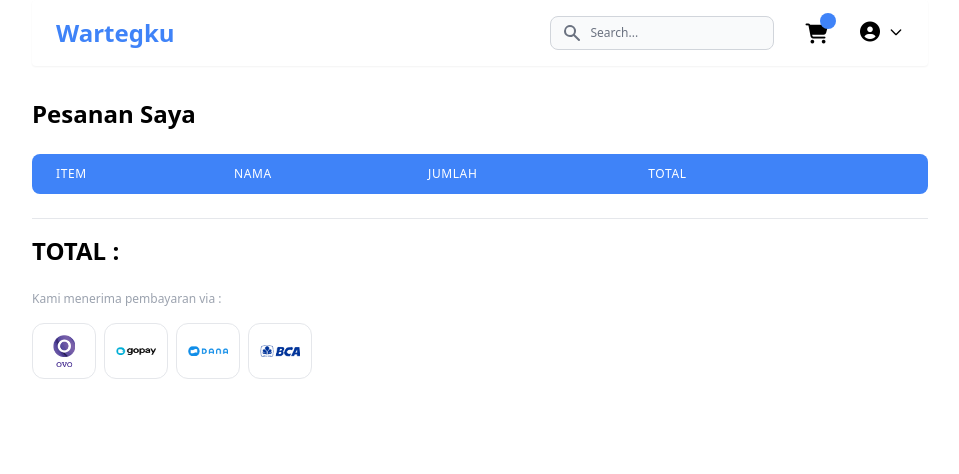
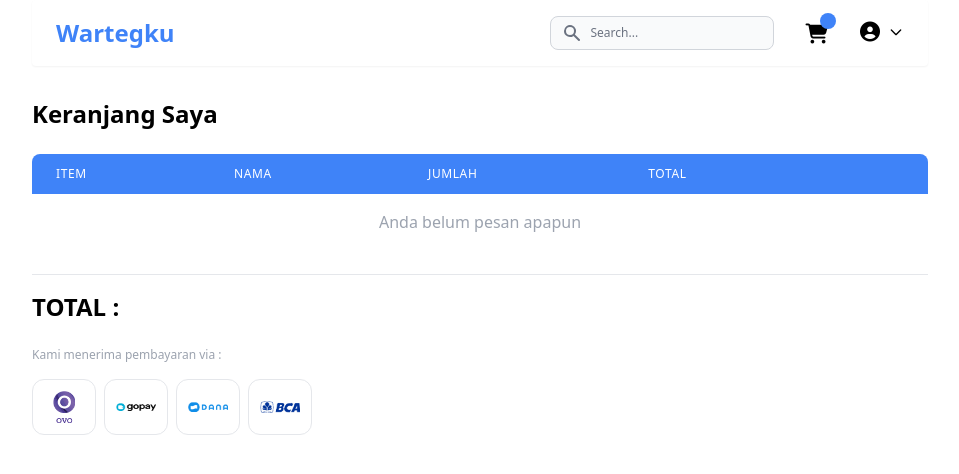
Before and after one commit to adamrayw/Wartegku, a React (Create React App) app: page /cart in a window 1280 px wide. Shown: the top 474 px of the page, without its empty margins (160-1119 px from the left). Built offline with nearby package versions, Linux system fonts and the light colour scheme.

Commit message:
Add new dependecy, and fix some issues

```diff
--- a/src/pages/Cart.jsx
+++ b/src/pages/Cart.jsx
@@ -11,13 +11,13 @@ export default function Cart() {
     const dispatch = useDispatch();
     useEffect(() => {
         dispatch(getTotal());
-        // eslint-disable-next-line react-hooks/exhaustive-deps
-    }, [value]);
+    }, [value, dispatch]);
+
 
     return (
         <section className='mt-8 space-y-4 md:px-0 px-4'>
             <div>
-                <h1 className='text-black md:text-2xl text-xl font-bold text-left'>Pesanan Saya</h1>
+                <h1 className='text-black md:text-2xl text-xl font-bold text-left'>Keranjang Saya</h1>
             </div>
             <div className="flex flex-col">
                 <div className="overflow-x-auto sm:-mx-6 lg:-mx-8">
@@ -78,7 +78,7 @@ export default function Cart() {
                                     })}
                                 </tbody>
                             </table>
-                            {(value.length === 0 && (<p className='my-4 text-gray-400'>Anda belum pesan apapun</p>))}
+                            {(value.value.length === 0 && (<p className='my-4 text-gray-400'>Anda belum pesan apapun</p>))}
                         </div>
                     </div>
                 </div>
@@ -133,7 +133,7 @@ export default function Cart() {
                             </div>
                         </div>
                         <div>
-                            {(value.length > 0 && (
+                            {(value.value.length > 0 && (
                                 <>
                                     <button className='md:w-40 w-56 my-6 mb-10 bg-blue-500 text-white font-bold py-2 px-4 rounded-lg hover:bg-blue-600 transition-all'>Bayar</button>
                                 </>
```
